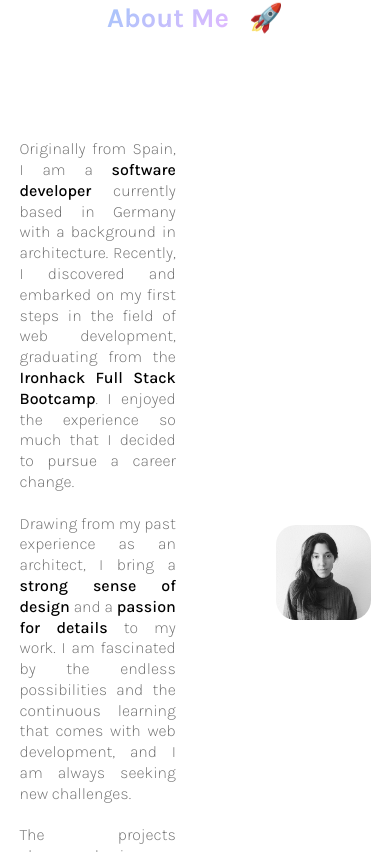
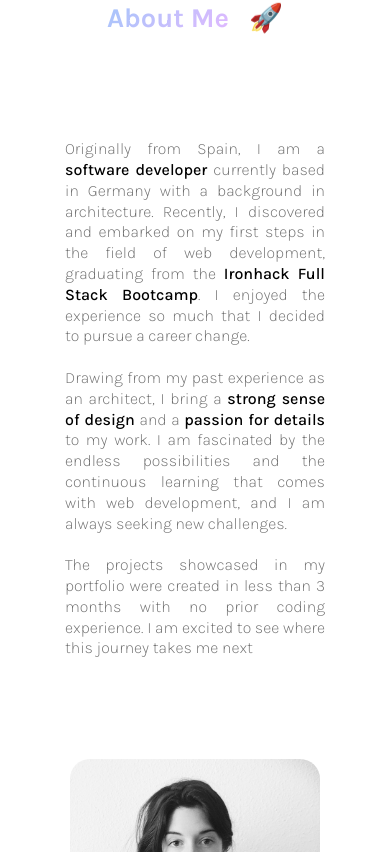
Before and after one commit to amcasep/Portfolio-Developer, a React (Vite) app: page / in a window 390 px wide. Shown: the part 4072-4924 px from the top of the page. Built offline with nearby package versions, Linux system fonts and the light colour scheme.

Commit message:
added responsiveness to aboutme section

```diff
--- a/src/App.css
+++ b/src/App.css
@@ -592,7 +592,14 @@ font-size: 1rem;
   border-radius: 20px;
   /* height: 100%; */
 }
-
+@media (max-width: 576px) {
+  .aboutmeContainer {
+    flex-direction: column;
+  }
+  .aboutmeContainer p {
+    max-width: 260px;
+  }
+}
 /************************* CV *******************************/
 .cv {
 margin-top: 200px;
```
